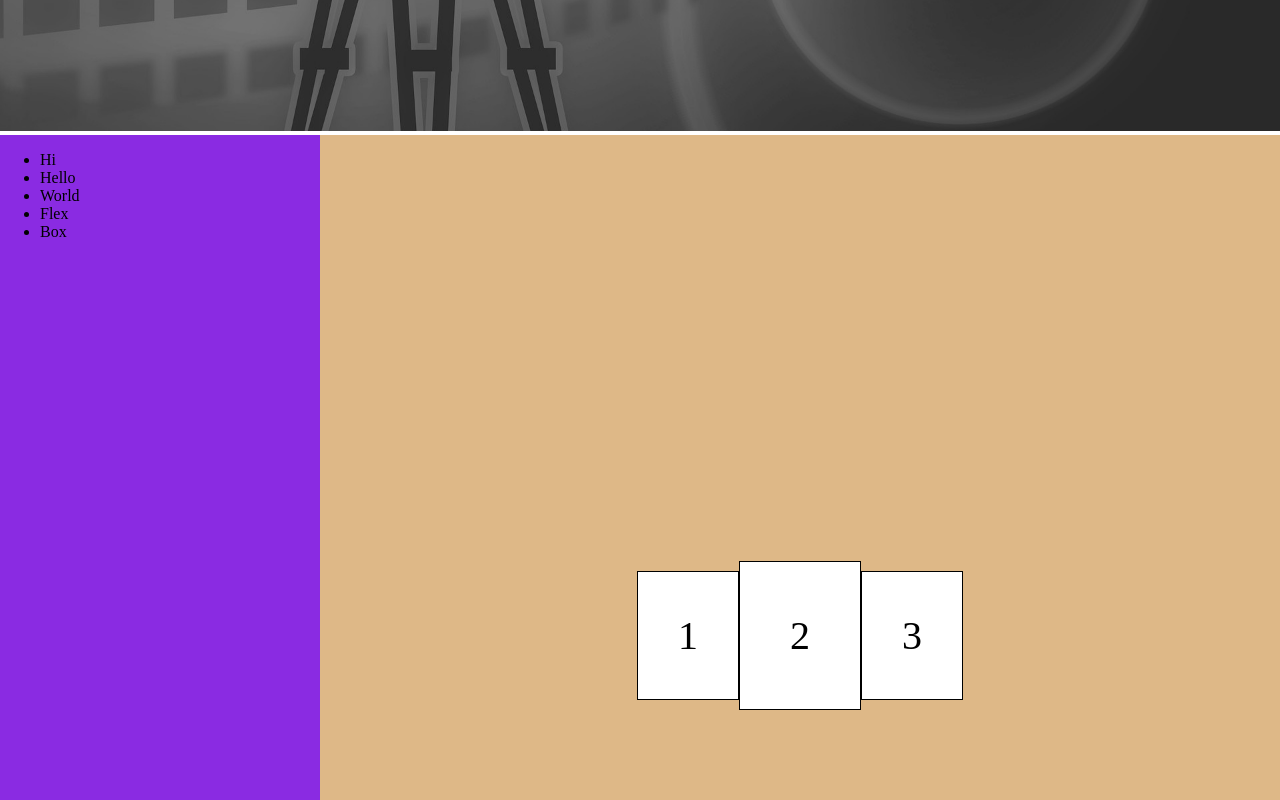
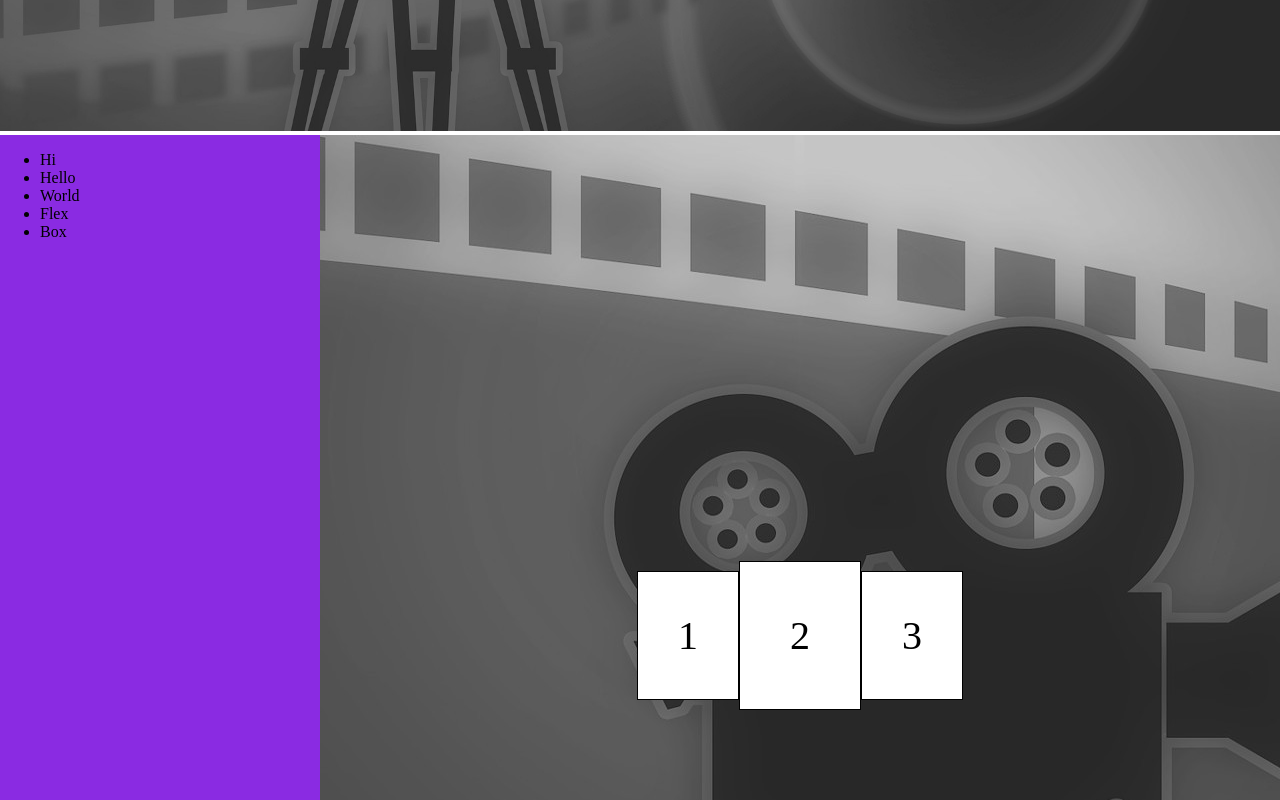
Before and after one commit to IT-Cluster-Academy-FWD/fwdo-1-flexbox-g2, a plain HTML site: page index.html in a window 1280 px wide. Shown: the part 720-1520 px from the top of the page. Drawn offline with Linux system fonts and the light colour scheme.

Commit message:
Backgound image

```diff
--- a/css/index.css
+++ b/css/index.css
@@ -58,6 +58,7 @@ body, p, h1, h2, h3 {
   height: 100%;
   align-items: center;
   justify-content: center;
+  background-image: url(../img/banner.jpg);
 }
 
 .benefits-block {
```
